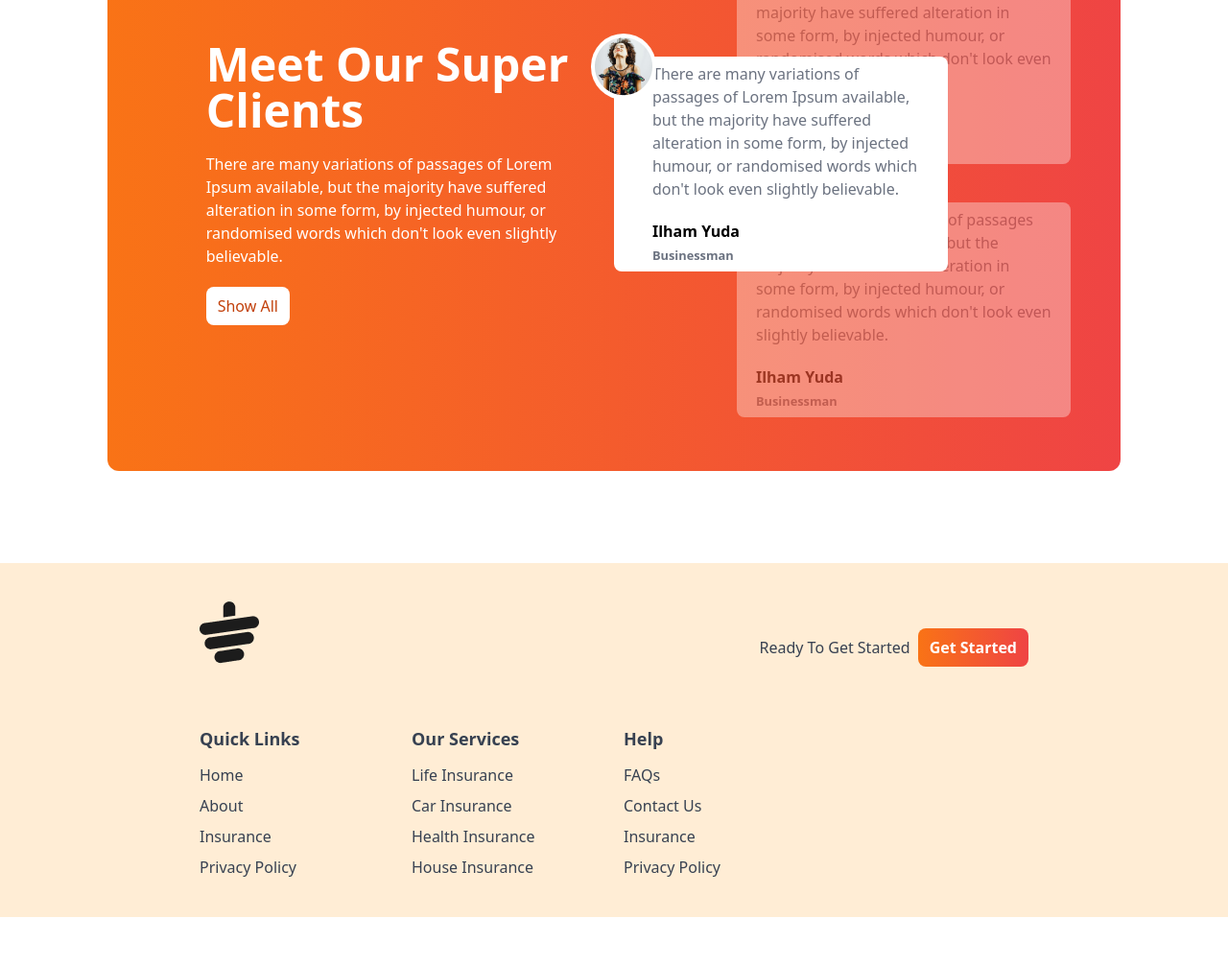
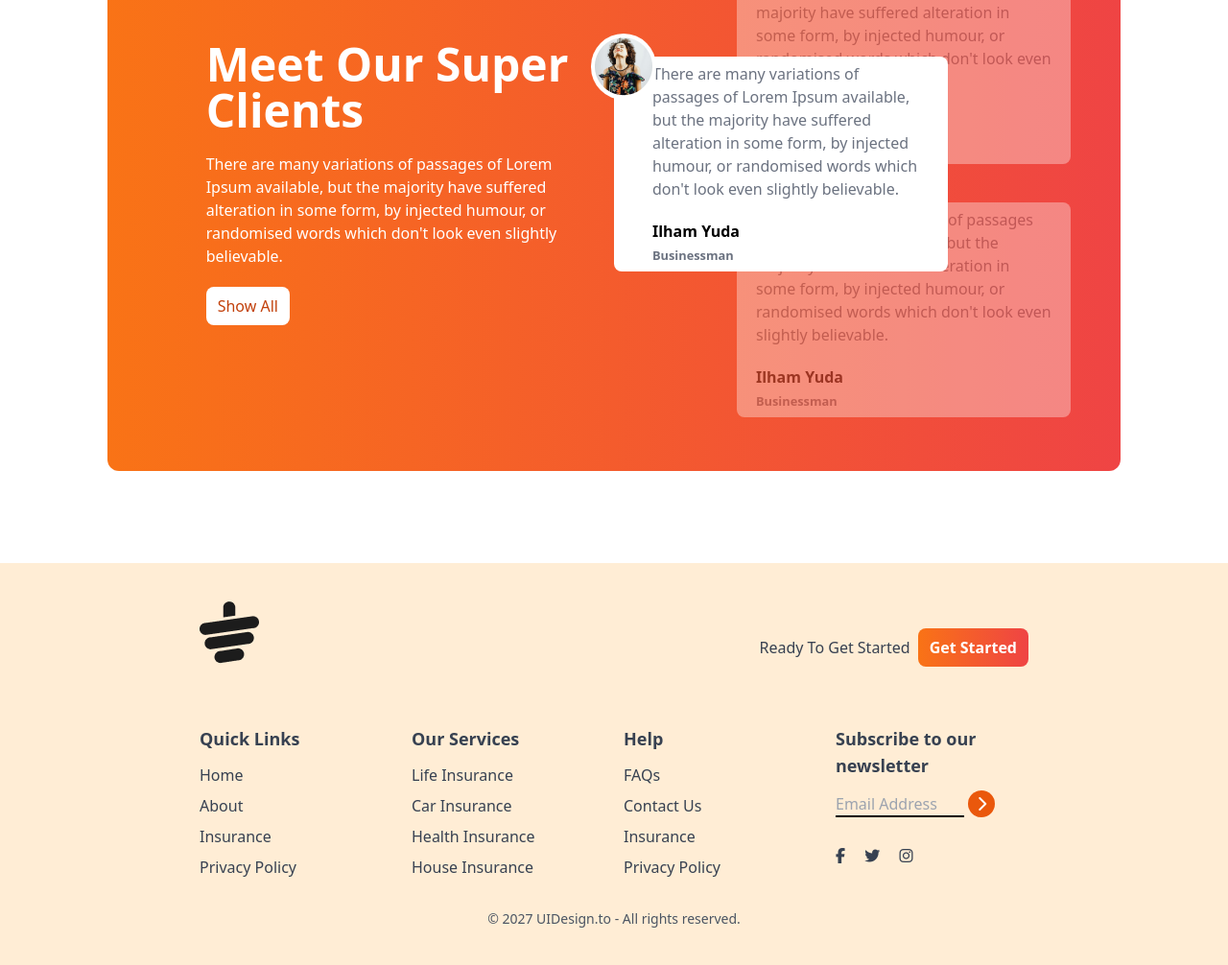
Before and after one commit to abrarjim23/tea-house-tailwind, a plain HTML site: page index.html in a window 1280 px wide. Shown: the part 2036-3042 px from the top of the page at 96% size. Before the commit the page ends 2992 px from the top, so only its background shows below. Drawn offline with nearby package versions, Linux system fonts and the light colour scheme.

Commit message:
footer section added

```diff
--- a/index.html
+++ b/index.html
@@ -340,6 +340,27 @@
                  </div>
 
                  <!-- Fourth Column -->
+                  <div>
+                    <h3 class="font-semibold text-lg mb-3">Subscribe to our newsletter</h3>
+                    <div flex flex-col space-y-2>
+                        <div>
+                            <input placeholder="Email Address" type="text" class="bg-transparent border-b-2 border-black w-4/6">
+                            <i class="fa-solid fa-chevron-right w-7 h-7 bg-orange-600 inline-flex rounded-full text-white justify-center items-center"></i>
+                            <div class="flex justify-between w-2/5 mb-2 mt-8">
+                                <i class="fa-brands fa-facebook-f"></i>
+                                <i class="fa-brands fa-twitter"></i>
+                                <i class="fa-brands fa-instagram"></i>
+
+                            </div>
+                        </div>
+
+                    </div>
+                  </div>
+              </div>
+
+              <div class="text-center pt-4 mt-4">
+                <p class="text-sm text-gray-600">© 2027 UIDesign.to - All rights reserved.</p>
+
               </div>
 
         </div>
```
